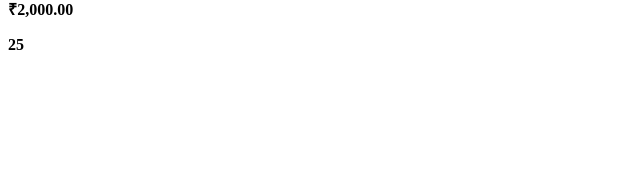
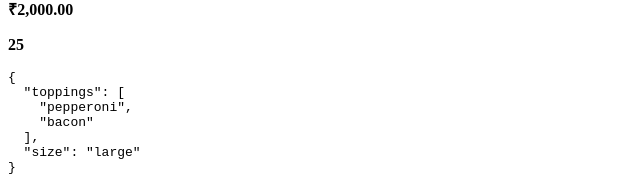
Before and after one commit to killshotxd/Angular-basics, an Angular app: page / in a window 1280 px wide. Shown: the part 785-970 px from the top of the page, without its empty margins (0-640 px from the left). Before the commit the page ends 855 px from the top, so only its background shows below. Built offline with nearby package versions, Linux system fonts and the light colour scheme.

Commit message:
Debugging with pipes

```diff
--- a/src/app/app.component.html
+++ b/src/app/app.component.html
@@ -15,3 +15,5 @@
 <p>{{ currentDate | date: "MM/dd/YYYY" }}</p>
 <p>{{ cost | currency: "INR" }}</p>
 <p>{{ temperature | number: "1.0-0" }}</p>
+
+<pre>{{ pizza | json }}</pre>
--- a/src/app/app.component.ts
+++ b/src/app/app.component.ts
@@ -15,6 +15,11 @@ export class AppComponent {
   cost = 2000;
   temperature = 25.3;
 
+  pizza = {
+    toppings: ['pepperoni', 'bacon'],
+    size: 'large',
+  };
+
   getName() {
     return this.name;
   }
```
